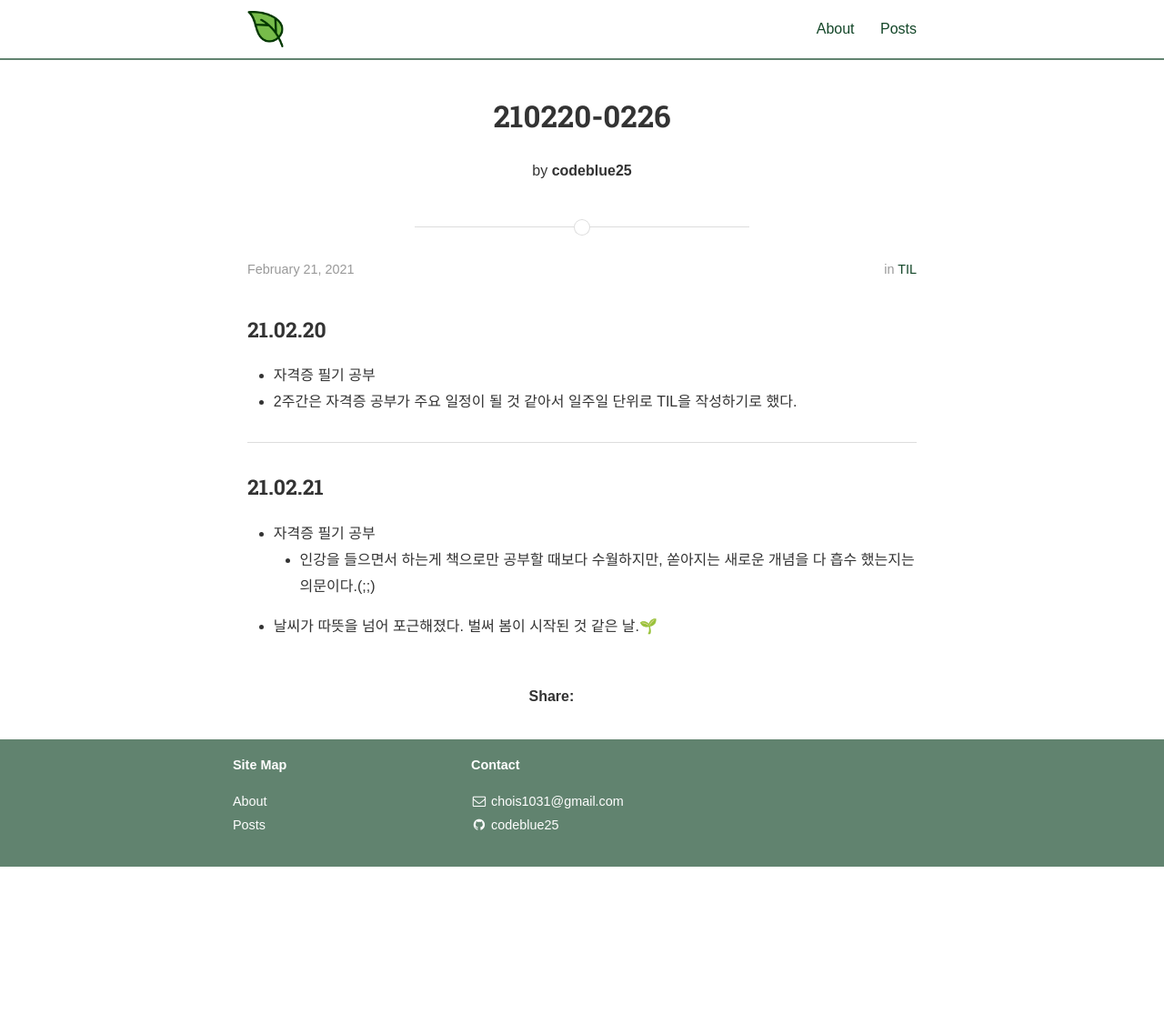
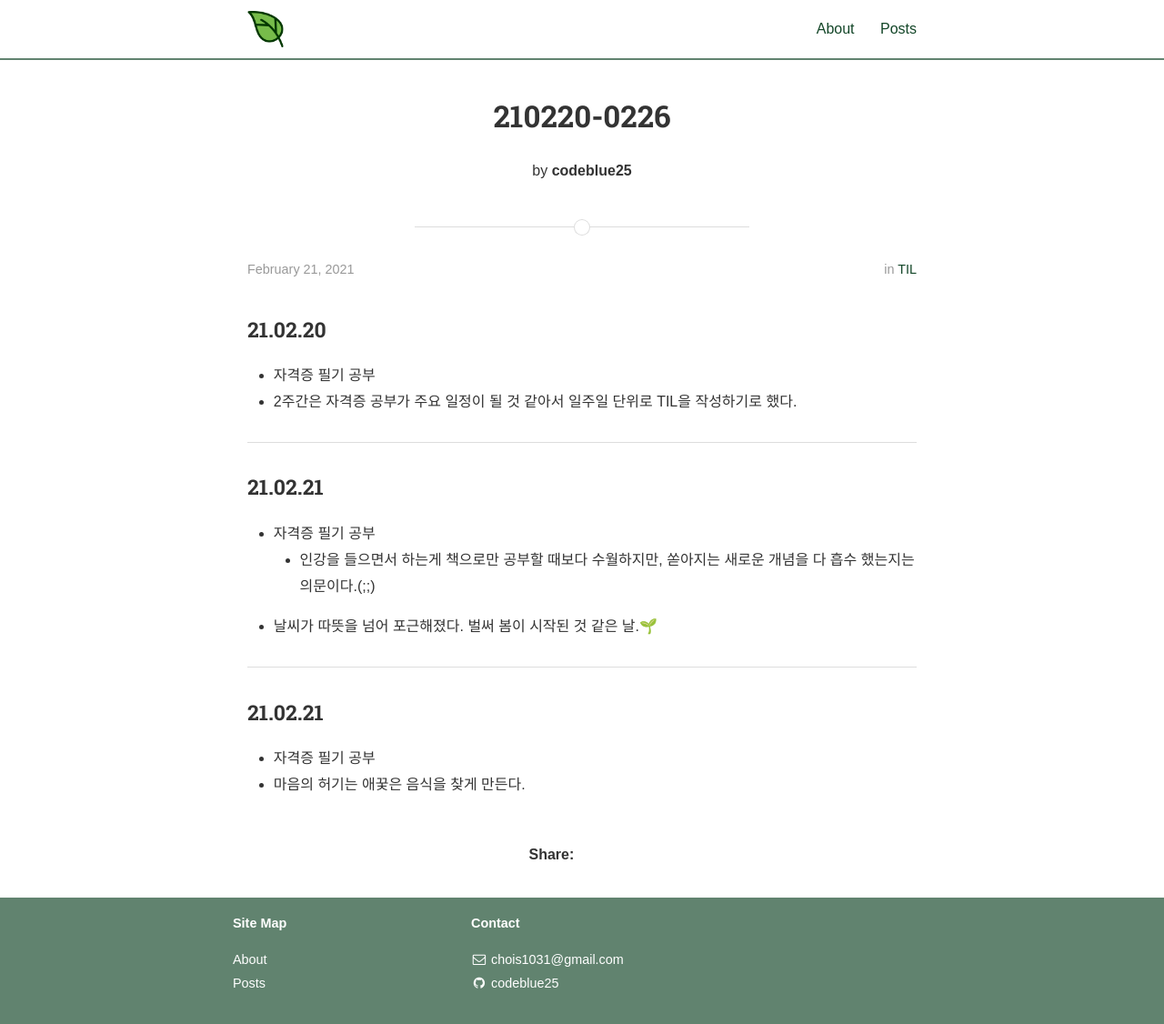
Before and after one commit to codeblue25/codeblue25.github.io, a Jekyll site: the page built from _posts/2021-02-20-26.md, in a window 1280 px wide and 1127 px high. Shown: the whole window at 91% size. Built offline with Jekyll 4.4.1, drawn with Linux system fonts in a browser that asks for light colours; nearby versions of some CDN libraries; some web fonts are replaced; a style sheet for code colours, icons or effects is not loaded.

Commit message:
210222 TIL

```diff
--- a/_posts/2021-02-20-26.md
+++ b/_posts/2021-02-20-26.md
@@ -18,3 +18,10 @@ categories: TIL
 * 자격증 필기 공부
   * 인강을 들으면서 하는게 책으로만 공부할 때보다 수월하지만, 쏟아지는 새로운 개념을 다 흡수 했는지는 의문이다.(;;)
 * 날씨가 따뜻을 넘어 포근해졌다. 벌써 봄이 시작된 것 같은 날.🌱
+
+---
+
+<h3>21.02.21</h3>
+
+* 자격증 필기 공부
+* 마음의 허기는 애꿎은 음식을 찾게 만든다.
```
